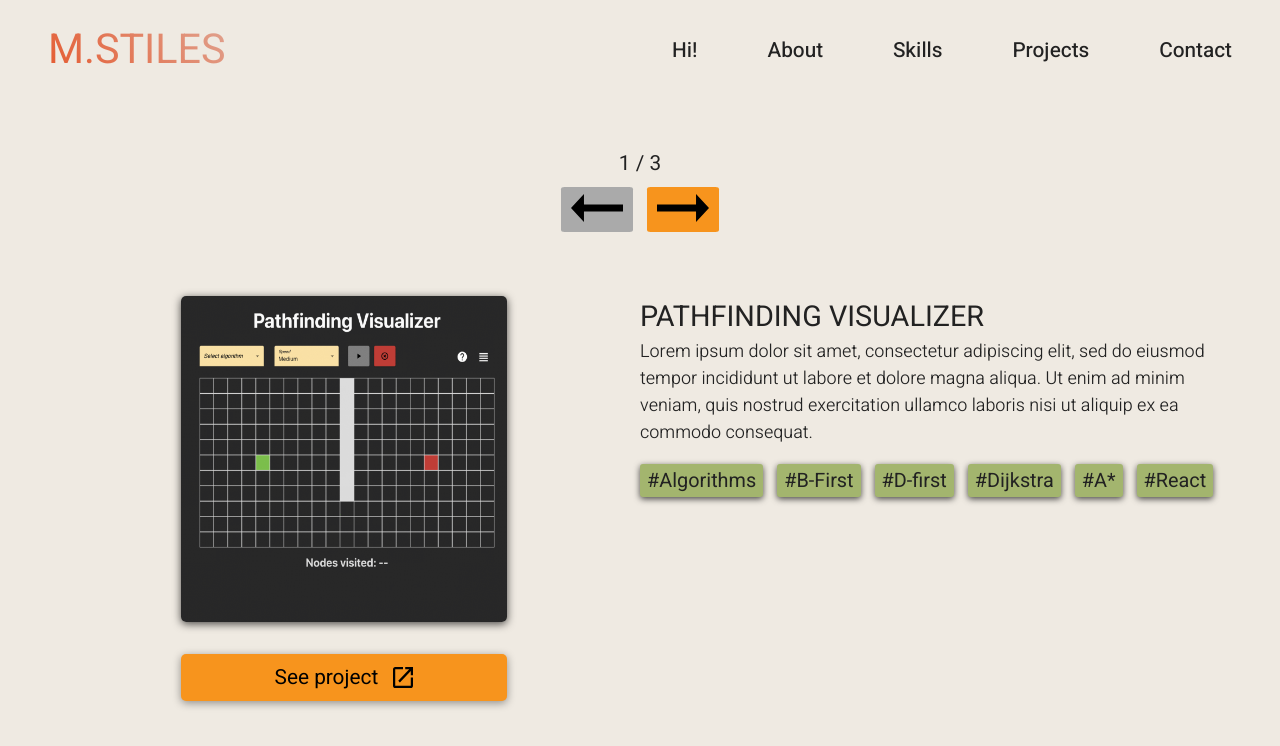
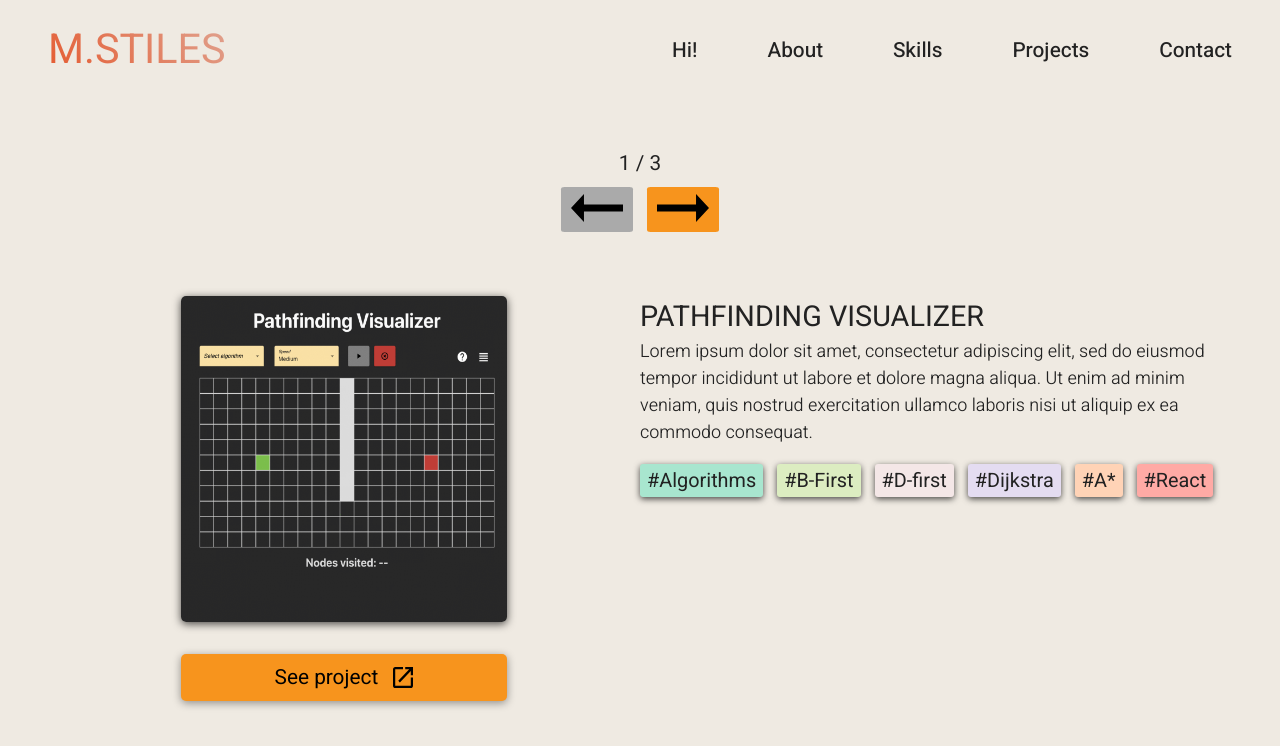
Before and after one commit to martinstiles/Portfolio-2.0, a React (Create React App) app: page /Portfolio-2.0/Projects in a window 1280 px wide. Shown: the top 746 px of the page. Built offline with nearby package versions, Linux system fonts and the light colour scheme; the HTML template or start-up script is replaced by a standard one.

Commit message:
added data and use of random colors

```diff
--- a/src/components/about/companyModal/companyModal.js
+++ b/src/components/about/companyModal/companyModal.js
@@ -42,9 +42,9 @@ const CompanyModal = ({image, company}) => {
                     <p className="modal-description"> {company.description} </p>
 
                     {
-                        company.technologies
+                        company.keyWords
                         &&
-                        <Tags tags={company.technologies} useRandomColors={true} />
+                        <Tags tags={company.keyWords} useRandomColors={true} />
                     }
                 </div>
             </Modal>
--- a/src/components/projects/project.js
+++ b/src/components/projects/project.js
@@ -25,7 +25,7 @@ const Project = ({ name, description, link, tags }) => {
             <div className="text-and-tags-container">
                 <h2> {name.toUpperCase()} </h2>
                 <p> { description } </p>
-                <Tags tags={tags}/>
+                <Tags tags={tags} useRandomColors={true}/>
             </div>
         </div>
     )
--- a/src/data/about.data.json
+++ b/src/data/about.data.json
@@ -11,9 +11,9 @@
             "name": "Capgemini",
             "job_title": "Software Developer Intern",
             "duration": "June 2021 — August 2021",
-            "description": "**coming soon**",
+            "description": "For this internship I wanted to experience the consultant world. I worked, in cooperation with my team, on the development of a digital information center for Forsvarsbygg. The purpose of the project was to improve experience for the tenants of Forsvarsbygg and reduce the number of inquiries to their service center. From the work certificate I received: \"Throughout the project Martin has shown to be proficient in the programming languages and frameworks used. The solution delivered by the students provides an excellent foundation for the product that may soon be implemented.\"",
             "link": "https://www.capgemini.com/no-no/",
-            "technologies": ["Figma", "Razor Pages", "CSS", "Episerver CMS"]
+            "keyWords": ["APS.NET", "Figma", "Razor Pages", "CSS", "Episerver CMS", "Scrum", "Azure DevOps"]
         },
         {
             "company": "strise",
@@ -22,7 +22,7 @@
             "duration": "January 2020 — July 2020",
             "description": "Interning as a front end developer. Strise aims to revolutionize enterprise software, and being a part of the team was a unique experience. I worked part time alongside my studies until May, and then continued as an intern during summer. My tasks naturally included a lot of bug squashing and refactoring, but also implementing new features and creating internal tools for efficiency. An example is making a Slack bot to add previews for links to the Strise products. You can read about that and more in a blogpost I wrote for Strise at this link.",
             "link": "https://strise.ai/",
-            "technologies": ["React", "TypeScript", "CSS", "GraphQL", "Git", "HER!", "React", "TypeScript", "CSS", "GraphQL", "Git"]
+            "keyWords": ["React", "TypeScript", "CSS", "GraphQL", "Git", "Scrum"]
         },
         {
             "company": "ntnu",
@@ -31,7 +31,7 @@
             "duration": "January 2020 — May 2020",
             "description": "Student assistant in the course TDT4145: Data Modelling and Database Systems. It was a great joy helping other students professionally. I often ended up spending more time than I was paid for, just for the fun of it.",
             "link": "https://www.ntnu.no/idi",
-            "technologies": []
+            "keyWords": ["Mentoring", "SQL", "ER diagrams", "Normalizing theory", "Recovery"]
         }
     ],
     "otherCompanies": [
```
